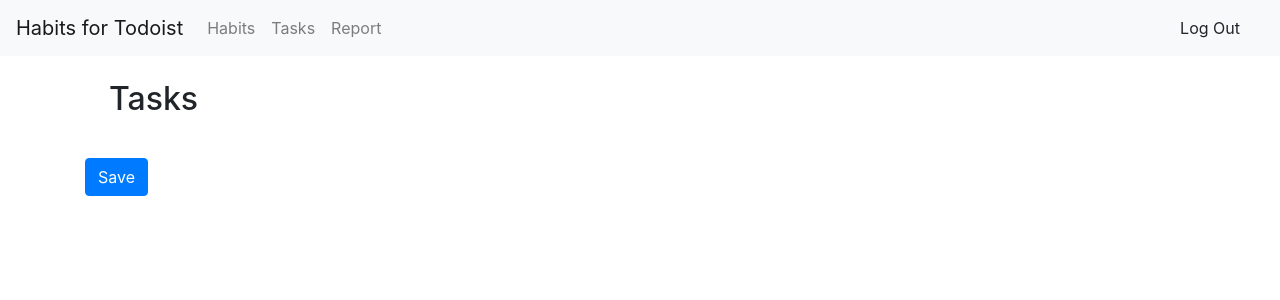
After one commit to travisjungroth/todoer, a Django app: page /tasks/ in a window 1280 px wide. The commit adds this page. Shown: the top 300 px of the page. Run offline with Django 3.2, Linux system fonts and the light colour scheme; the visitor is signed in with stand-in values (Sample User, id 1); data that the repository does not hold is empty; some libraries are stand-ins or nearby versions.

Commit message:
Add Task view

```diff
--- a/habits/forms.py
+++ b/habits/forms.py
@@ -2,7 +2,7 @@ from crispy_forms.helper import FormHelper
 from crispy_forms.layout import Submit
 from django import forms
 
-from habits.models import Habit
+from habits.models import Habit, Task
 
 
 class HabitForm(forms.ModelForm):
@@ -30,3 +30,18 @@ class HabitFormSetHelper(FormHelper):
         super().__init__(form)
         self.template = 'habits/habit_formset.html'
         self.add_input(Submit("submit", "Save"))
+
+
+TaskFormSet = forms.modelformset_factory(
+    Task,
+    fields=['name', 'completed', 'date'],
+    can_delete=True,
+    extra=0,
+)
+
+
+class TaskFormSetHelper(FormHelper):
+    def __init__(self, form=None):
+        super().__init__(form)
+        self.template = 'bootstrap4/table_inline_formset.html'
+        self.add_input(Submit("submit", "Save"))
--- a/habits/urls.py
+++ b/habits/urls.py
@@ -13,6 +13,7 @@ urlpatterns = [
     path('habits/', views.HabitView.as_view(), name='habits'),
     path('habits/<int:pk>/move/<str:direction>/', views.HabitMove.as_view(), name='habit-reorder'),
     path('habits/<int:pk>/delete', views.HabitDelete.as_view(), name='habit-delete'),
+    path('tasks/', views.TaskView.as_view(), name='tasks'),
     path('report/', views.WeekScores.as_view(), name='report'),
     path('__debug__/', include(debug_toolbar.urls)),
 ]
--- a/habits/views.py
+++ b/habits/views.py
@@ -9,7 +9,7 @@ from django.utils.timezone import now
 from django.views import View
 from django.views.generic import TemplateView, FormView, DeleteView
 
-from habits.forms import HabitFormSet, HabitFormSetHelper
+from habits.forms import HabitFormSet, HabitFormSetHelper, TaskFormSetHelper, TaskFormSet
 from habits.functions import generate_streaks_and_goals
 from habits.models import Task, Habit
 
@@ -57,6 +57,21 @@ class HabitDelete(DeleteView):
     success_url = reverse_lazy('habits')
 
 
+class TaskView(LoginRequiredMixin, FormView):
+    template_name = 'habits/tasks.html'
+    form_class = TaskFormSet
+    success_url = reverse_lazy('tasks')
+
+    def get_form_kwargs(self):
+        return super().get_form_kwargs() | {'queryset': Task.objects.filter(habit__user=self.request.user)}
+
+    def get_context_data(self, **kwargs):
+        context = super().get_context_data(**kwargs)
+        context['helper'] = TaskFormSetHelper()
+        context['formset'] = context.pop('form')
+        return context
+
+
 class WeekScores(TemplateView):
     template_name = 'habits/weekscores.html'
 
--- /dev/null
+++ b/templates/habits/tasks.html
@@ -0,0 +1,7 @@
+{% extends 'base.html' %}
+{% load bootstrap4 %}
+{% load crispy_forms_tags %}
+{% block main %}
+    <h2 class="m-4">Tasks</h2>
+    {% crispy formset helper %}
+{% endblock %}
--- a/templates/nav_bar.html
+++ b/templates/nav_bar.html
@@ -11,9 +11,9 @@
                 <li class="nav-item">
                     <a href="{% url 'habits' %}" class="nav-link">Habits</a>
                 </li>
-{#                <li class="nav-item">#}
-{#                    <a href="{% url 'tasks' %}" class="nav-link">Tasks</a>#}
-{#                </li>#}
+                <li class="nav-item">
+                    <a href="{% url 'tasks' %}" class="nav-link">Tasks</a>
+                </li>
                 <li class="nav-item">
                     <a href="{% url 'report' %}" class="nav-link">Report</a>
                 </li>
```
